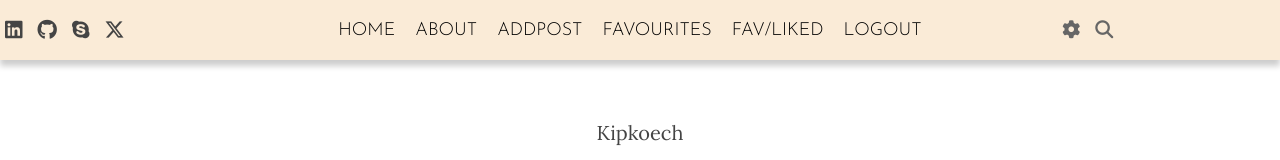
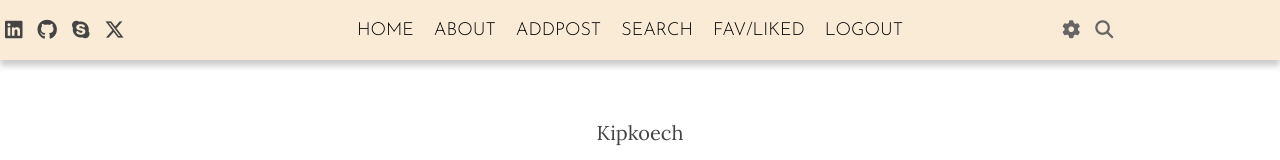
Before and after one commit to koskei-kipkoech/Blog-Application, a React (Create React App) app in the folder client/: page / in a window 1280 px wide. Shown: the top 160 px of the page. Built offline with nearby package versions, Linux system fonts and the light colour scheme; no server answers; sample sign-in values are in the browser's storage.

Commit message:
adds search to nav

```diff
--- a/client/src/components/navbar/Navbar.js
+++ b/client/src/components/navbar/Navbar.js
@@ -21,7 +21,7 @@ export default function Navbarr() {
                     {user ? (
                         <>
                             <li className="topListItem"><Link className="link" to="/postform">ADDPOST</Link></li>
-                            <li className="topListItem"><Link className="link" to="/">FAVOURITES</Link></li>
+                            <li className="topListItem"><Link className="link" to="/search">SEARCH</Link></li>
                             <li className="topListItem"><Link className="link" to="/favliked">FAV/LIKED</Link></li>
                             <li className="topListItem" onClick={logout} style={{ cursor: "pointer" }}>LOGOUT</li>
                         </>
```
